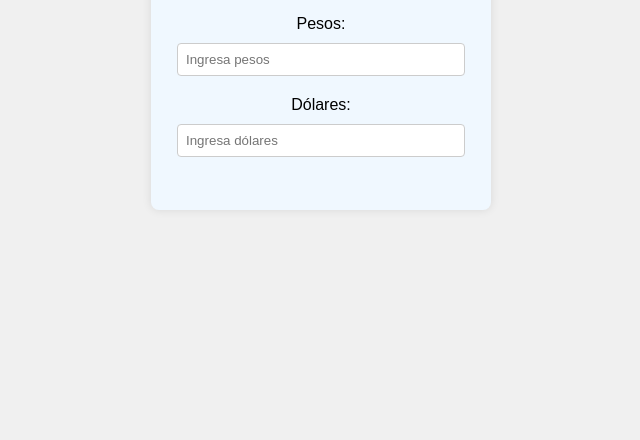
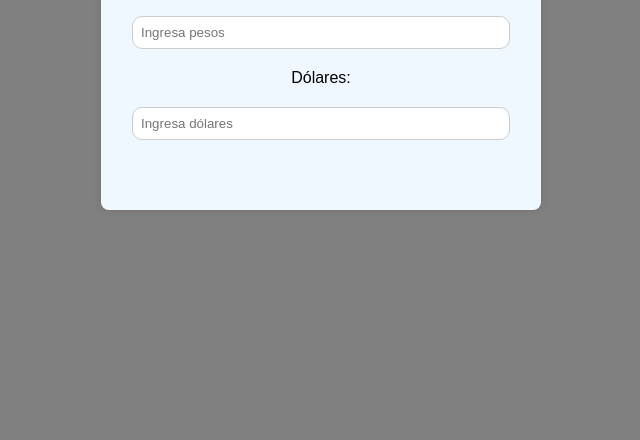
Before and after one commit to cendalesv/VictorCendalesEjerciciosJs, a plain HTML site: page eventos/divisa.html in a window 1280 px wide. Shown: the part 360-800 px from the top of the page, without its empty margins (319-959 px from the left). Drawn offline with Linux system fonts and the light colour scheme.

Commit message:
modifique estilos en divisas

```diff
--- a/eventos/divisa.css
+++ b/eventos/divisa.css
@@ -5,7 +5,7 @@ body {
     align-items: center;
     height: 100vh;
     margin: 0;
-    background-color: #f0f0f0;
+    background-color: gray;
 }
 
 .container {
@@ -13,7 +13,7 @@ body {
     padding: 20px;
     border-radius: 8px;
     box-shadow: 0 0 10px rgba(0, 0, 0, 0.1);
-    width: 300px;
+    width: 400px;
     height: 300px;
     text-align: center;
 }
@@ -28,12 +28,12 @@ h1 {
 
 label {
     display: block;
-    margin-bottom: 10px;
+    margin-bottom: 20px;
 }
 
 input {
     width: 90%;
     padding: 8px;
     border: 1px solid #ccc;
-    border-radius: 4px;
+    border-radius: 10px;
 }
--- a/eventos/divisa.html
+++ b/eventos/divisa.html
@@ -10,7 +10,7 @@
     <div class="container">
         <h1>Conversor de Divisas</h1>
         <div class="inputs">
-            <label for="pesos">Pesos:</label>
+            <label for="pesos">Pesos Colombianos:</label>
             <input type="number" id="pesos" placeholder="Ingresa pesos">
         </div>
         <div class="inputs">
```
